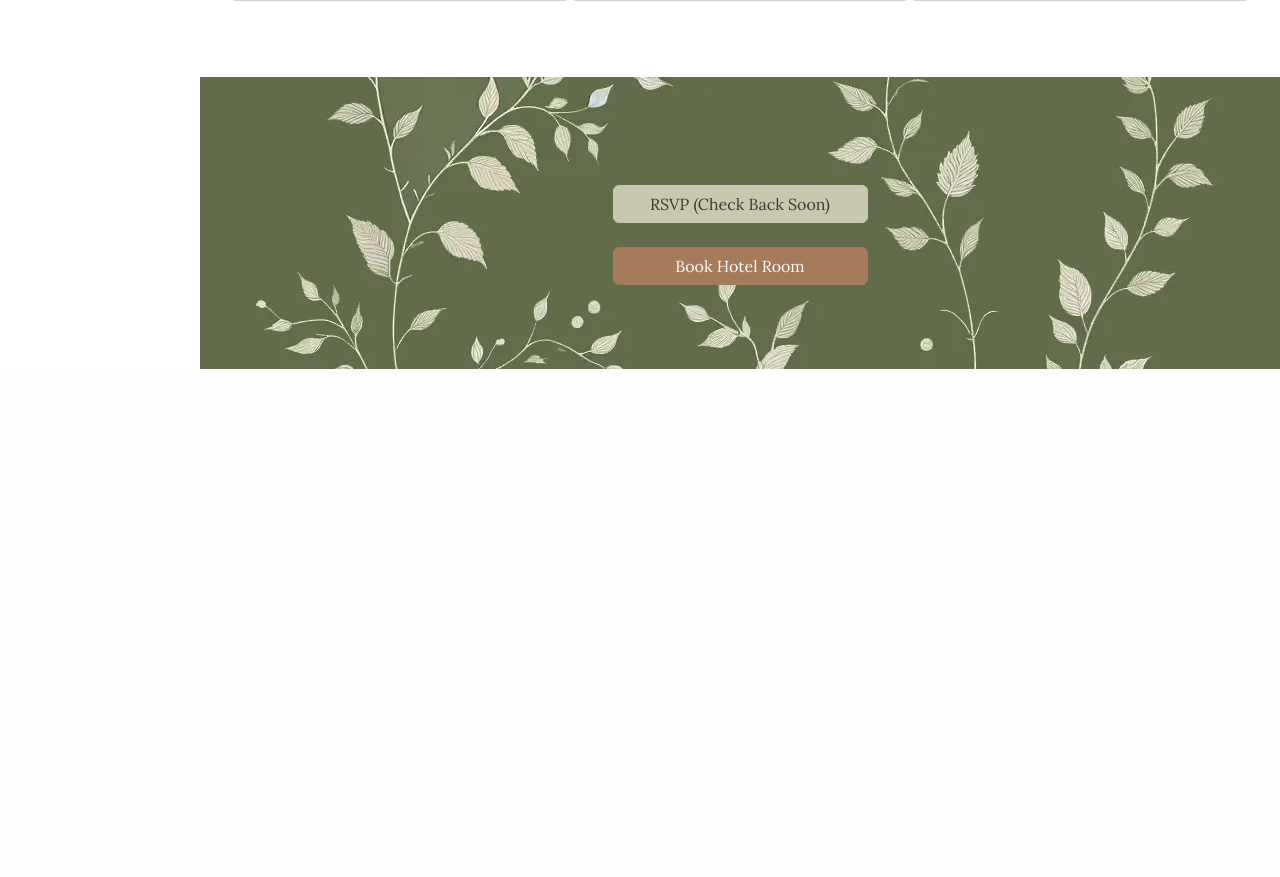
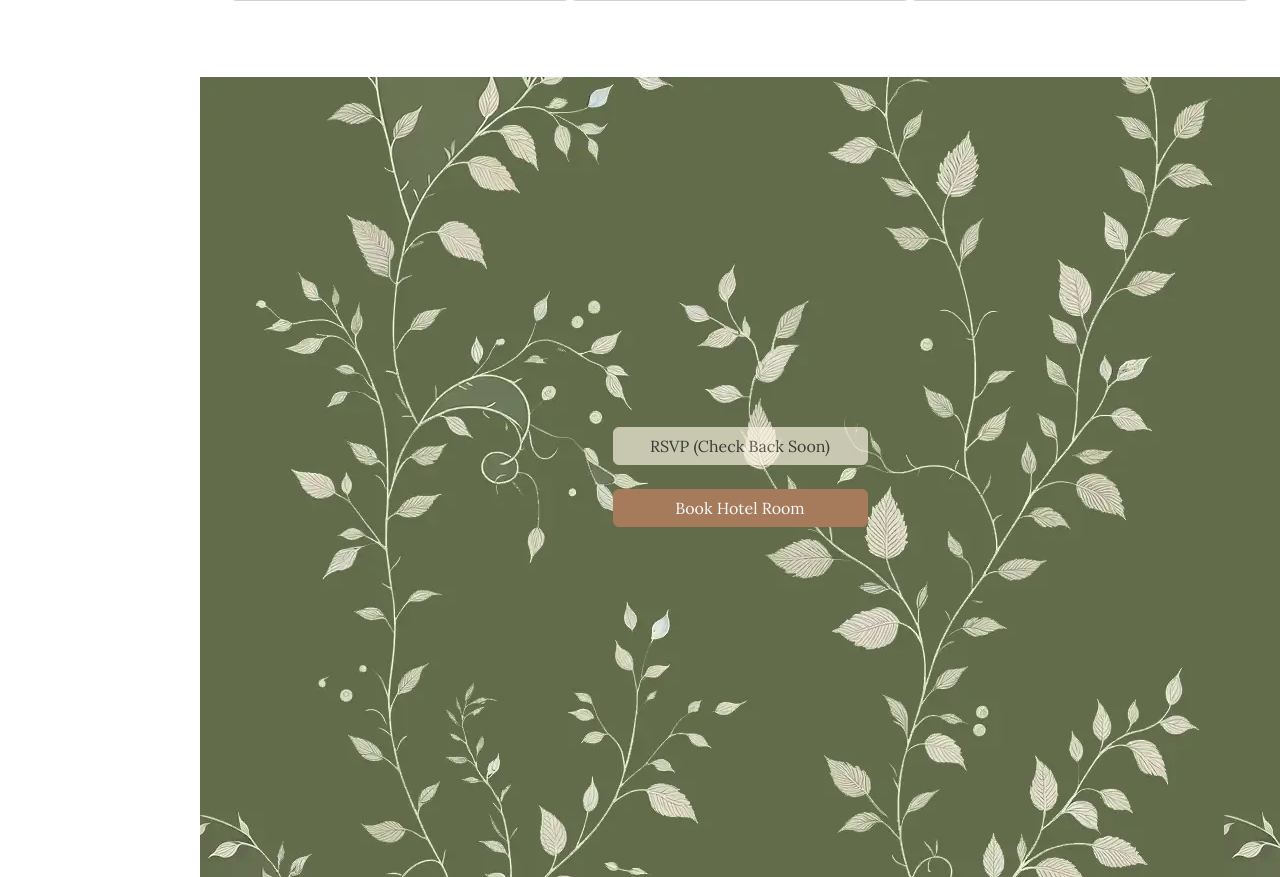
Before and after one commit to Philipose/wedding, a PHP site: page / in a window 1280 px wide. Shown: the part 3803-4680 px from the top of the page. Before the commit the page ends 4172 px from the top, so only its background shows below. Run offline with PHP 8.4, Linux system fonts and the light colour scheme; style sheets or scripts are compiled from the project's sources; some web fonts are replaced.

Commit message:
Expand RSVP Section. Add Book Hotel Button

```diff
--- a/src/assets/scss/style.scss
+++ b/src/assets/scss/style.scss
@@ -619,3 +619,16 @@ $theme-colour: #71785c;
     white-space: pre;
     height: 500px;
   }
+
+  .full-section {
+    height: 100vh;
+  }
+
+  .center-full{
+    margin: auto;
+    height: 100%;
+  }
+
+  .center-div {
+    margin: auto;
+  }
--- a/src/index.html
+++ b/src/index.html
@@ -57,6 +57,7 @@
           <li><a href="#Schedule" class="nav-link scrollto"><i class="bx bx-calendar"></i><span>Schedule</span></a></li>
           <li><a href="#location" class="nav-link scrollto"><i class="bx bx-map"></i><span>Location</span></a></li>
           <li><a href="#RSVP" class="nav-link scrollto"><i class="bx bx-envelope"></i><span>RSVP</span></a></li>
+          <li><a href="#RSVP" class="nav-link scrollto"><i class="bx bx-hotel"></i><span>Book Hotel</span></a></li>
         </ul>
       </nav><!-- .nav-menu -->
     </div>
@@ -182,15 +183,13 @@
           </div>
       </div>
     </section><!-- End Contact Section -->
-    <section id="RSVP" class="section-busy-bg">
-      <div class="container">
-        <div class="row justify-content-center">
-          <div class="col-lg-3">
-            <br/><br/>
+    <section id="RSVP" class="section-busy-bg full-section">
+      <div class="container" style="height: 100%;">
+        <div class="row justify-content-center center-full">
+          <div class="col-lg-3 center-div">
             <button class="btn btn-primary w-100" disabled><a class="text-dark" target="_blank" href="https://rsvp.aaronphilipose.com">RSVP (Check Back Soon)</a></button>
             <br/><br/>
             <button class="btn btn-secondary w-100"><a class="text-light"target="_blank" href="https://www.marriott.com/events/start.mi?id=1696343797128&key=GRP">Book Hotel Room</a></button>
-            <br/><br/>
           </div>
         </div>
       </div>
```
Also changed, not shown: src/assets/css/style.min.css, 1 other file.
